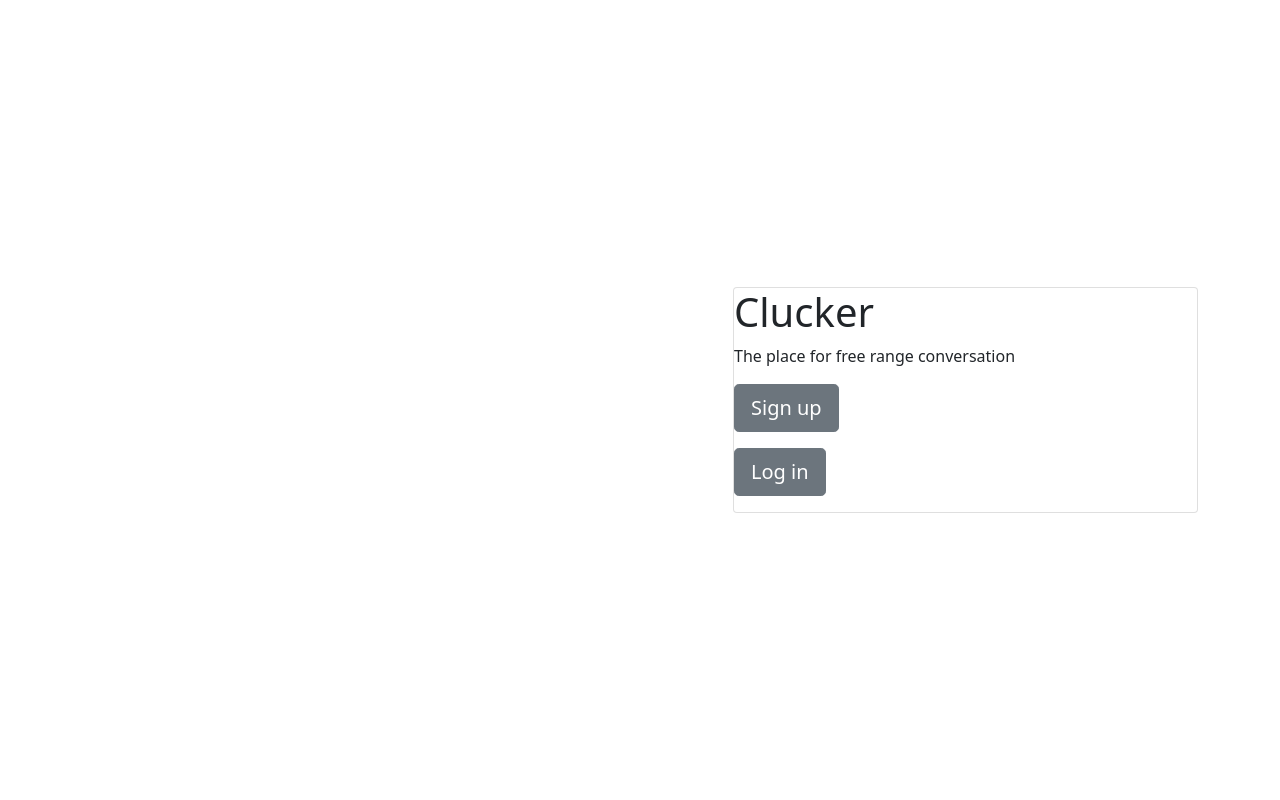
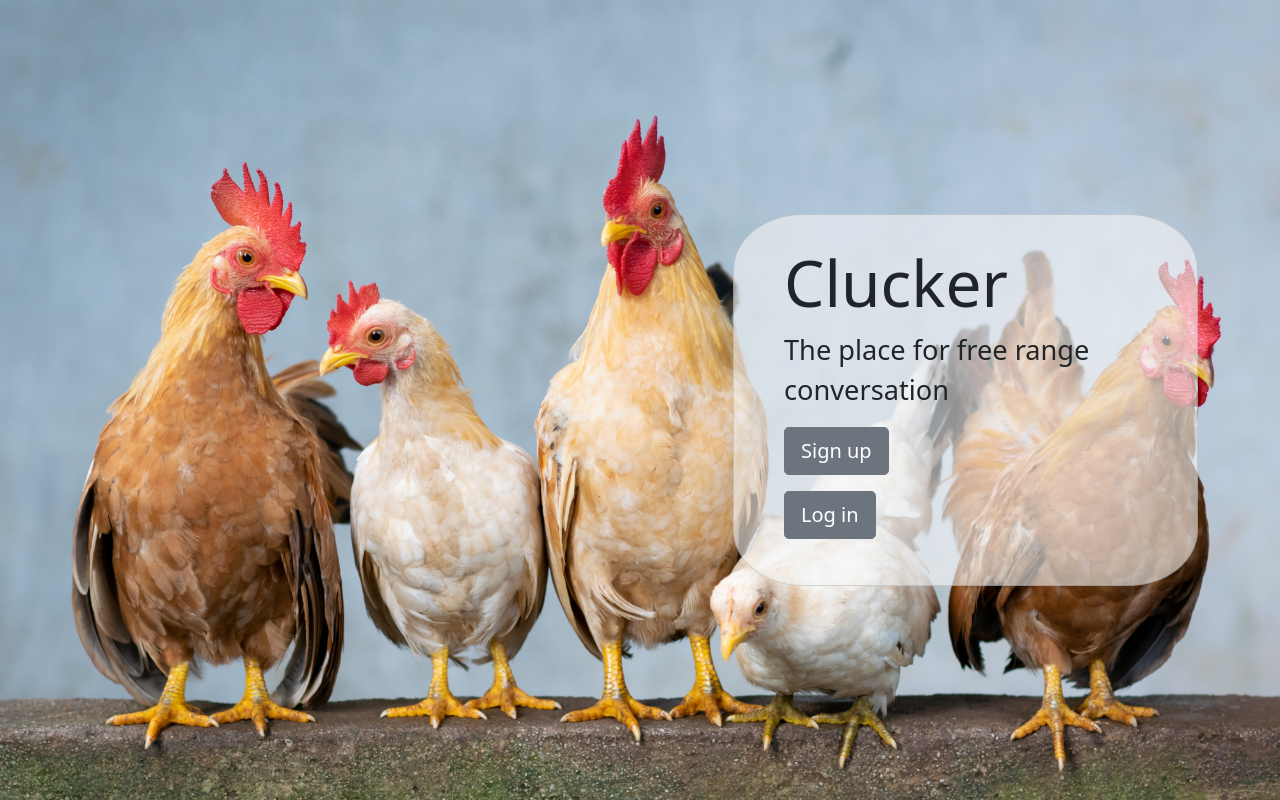
Before and after one commit to ZaidMaraqa/Clucker, a Django app: template microblogs/templates/home.html in a window 1280 px wide. Run offline with Django 3.2, Linux system fonts and the light colour scheme; the template is opened without the code that fills it, so the values that code supplies are empty; some libraries are stand-ins or nearby versions.

Commit message:
added cover image

```diff
--- a/clucker/settings.py
+++ b/clucker/settings.py
@@ -10,6 +10,7 @@ For the full list of settings and their values, see
 https://docs.djangoproject.com/en/3.2/ref/settings/
 """
 
+import os
 from pathlib import Path
 
 # Build paths inside the project like this: BASE_DIR / 'subdir'.
@@ -119,6 +120,9 @@ USE_TZ = True
 # https://docs.djangoproject.com/en/3.2/howto/static-files/
 
 STATIC_URL = '/static/'
+STATICFILES_DIRS = [
+    os.path.join(BASE_DIR, 'static'),
+]
 
 # Default primary key field type
 # https://docs.djangoproject.com/en/3.2/ref/settings/#default-auto-field
--- a/microblogs/templates/home.html
+++ b/microblogs/templates/home.html
@@ -1,22 +1,21 @@
+{% load static %}
 <!doctype html>
 <html lang="en">
   <head>
-    <!-- Required meta tags -->
     <meta charset="utf-8">
     <meta name="viewport" content="width=device-width, initial-scale=1">
-
-    <!-- Bootstrap CSS -->
     <link href="https://cdn.jsdelivr.net/npm/bootstrap@5.1.3/dist/css/bootstrap.min.css" rel="stylesheet" integrity="sha384-1BmE4kWBq78iYhFldvKuhfTAU6auU8tT94WrHftjDbrCEXSU1oBoqyl2QvZ6jIW3" crossorigin="anonymous">
-
+    <link href="{% static 'custom.css' %}" rel="stylesheet">
     <title>Clucker</title>
   </head>
   <body>
+    <div id = "cover-image">
       <div class = "container vh-100">
         <div class = "row h-100">
           <div class = "col-12 my-auto">
-          <div class="card offset-sm-2 offset-md-4 offset-lg-7">
-            <h1>Clucker</h1>
-            <p>The place for free range conversation</p>
+            <div class="card cover-card offset-sm-2 offset-md-4 offset-lg-7">
+              <h1 class="cover-heading">Clucker</h1>
+              <p class="cover-text">The place for free range conversation</p>
               <p>
                 <a href='{% url 'sign_up' %}' class = "btn btn-lg btn-secondary">
                   Sign up
@@ -31,6 +30,7 @@
           </div>
         </div>
       </div>
+  </div>
 
 
 
--- /dev/null
+++ b/static/custom.css
@@ -0,0 +1,163 @@
+/*
+ * Alerts
+ */
+
+.alert {
+  border-radius: 0px;
+}
+
+
+/*
+ * Cover page
+ */
+
+.content {
+  padding-top: 10px;
+}
+
+#cover-image {
+  background: url('images/chicken-cover.jpg') no-repeat center center fixed;
+  -webkit-background-size: cover;
+  -moz-background-size: cover;
+  background-size: cover;
+  -o-background-size: cover;
+}
+
+.h-100 {
+  min-height: 100vh;
+  height: 100vh;
+}
+
+.vcenter-item{
+    display: flex;
+    align-items: center;
+}
+
+/*
+ * Cover page
+ */
+h1.cover-heading {
+  font-size: 4rem;
+}
+
+p.cover-text {
+  font-size: 1.7rem;
+}
+
+.cover-card {
+  background-color: rgba(245, 245, 245, 0.6);
+  max-width: 30rem;
+  padding-top: 30px;
+  padding-left: 50px;
+  padding-right: 50px;
+  padding-bottom: 30px;
+  border-radius: 15%;
+}
+.cover-card-block {
+  opacity: 1
+}
+
+
+/*
+ * forms
+ */
+.nolabel label {
+  display: none;
+}
+
+ul.errorlist {
+  list-style-type: none;
+  padding: 0;
+  margin: 0;
+}
+
+/*
+ * Typefaces
+ */
+
+.low-key {
+  color: #777777;
+  font-weight: 300;
+}
+
+.list-title {
+  margin-top: 10px;
+  margin-bottom: 20px;
+}
+
+/*
+ * Profile
+ */
+.profile-image {
+  width: 120px;
+  clear:both;
+  float:left;
+}
+
+.profile-text {
+  overflow:hidden;
+  padding-left:20px
+}
+
+h3.profile-title {
+  margin-bottom: 0px;
+}
+
+.profile-username {
+  color: #777777;
+  font-weight: 300;
+  font-style: italic;
+}
+
+.profile-bio {
+  font-size: 1.1rem;
+}
+
+.profile-statistics {
+  color: #777777;
+  font-weight: 300;
+  display: block;
+}
+
+.profile-statistics-item {
+  display: block;
+  padding-right: 50px;
+}
+
+/*
+ * Post
+ */
+.post-author {
+  margin-bottom: 0px;
+
+}
+
+.post-author-fullname {
+  font-weight: bold;
+}
+
+.post-author-user-details {
+  margin-left: 10px;
+  color: #777777;
+}
+
+/*
+ * Hyperlinks
+ */
+.content a {
+  text-decoration: none;
+  color: #0d6efd;
+}
+.content a:hover {
+  text-decoration: underline;
+  color: #0d6efd;
+}
+
+.post-author a {
+  text-decoration: none;
+  color: black;
+}
+.post-author a:hover {
+  text-decoration: underline;
+  color: black;
+}
```
Also changed, not shown: static/chicken_font.css (added, +36 -0 lines), static/fonts/chicken.ttf (added), static/fonts/chicken.woff (added), static/images/chicken-cover.jpg (added), 2 other files. Lines whose indentation alone changed are shown as unchanged.
